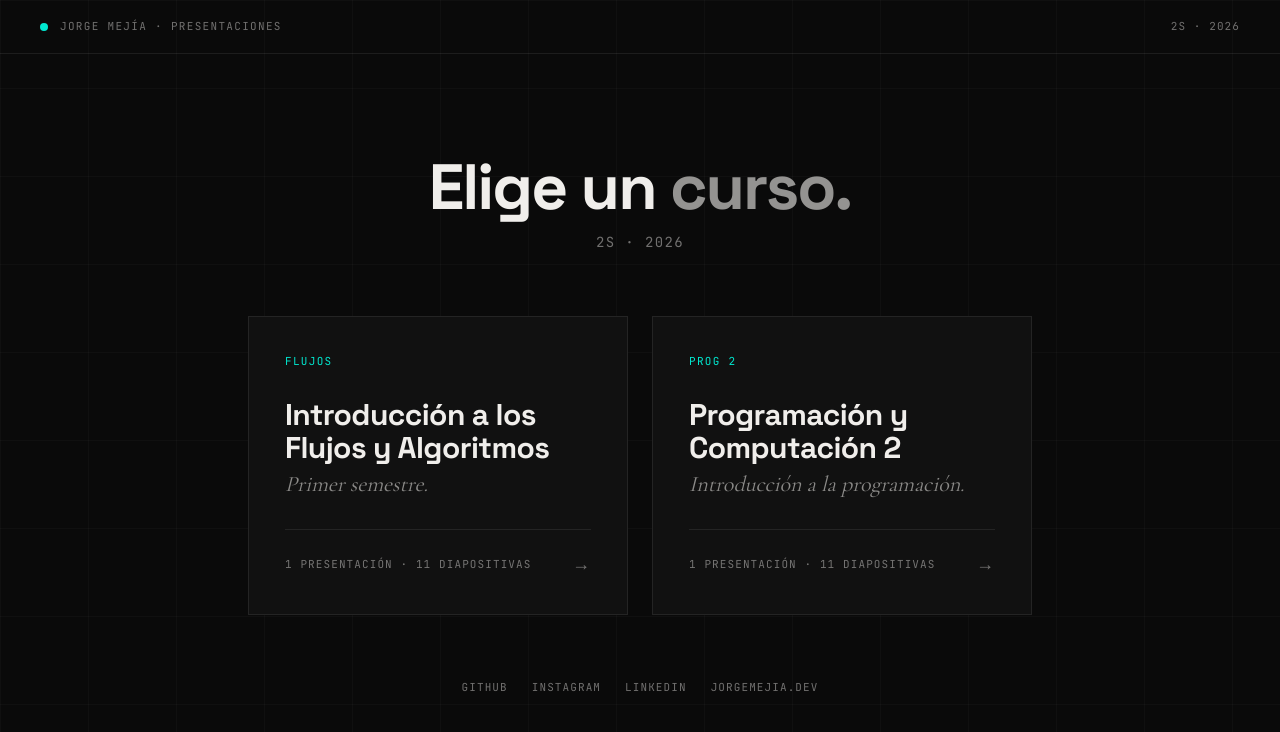
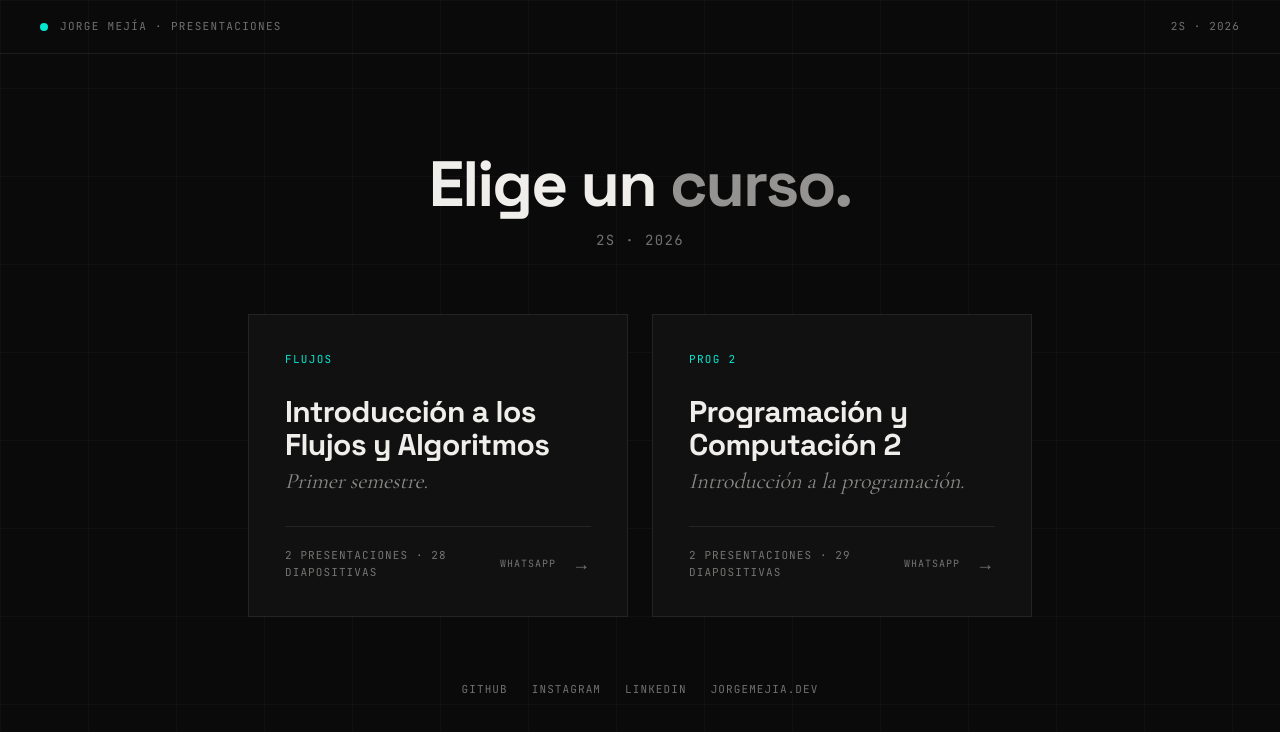
Before and after one commit to jorgemejia25/cococys, a Next.js app: page / in a window 1280 px wide. Shown: the top 732 px of the page. Built offline with nearby package versions, Linux system fonts and the light colour scheme.

Commit message:
feat: agregar enlaces de grupo de WhatsApp en el selector de cursos

```diff
--- a/app/page.tsx
+++ b/app/page.tsx
@@ -92,13 +92,19 @@ function CourseCard({ course }: { course: Course }) {
   const deckCount = course.decks.length;
 
   return (
-    <Link
-      href={`/curso/${course.id}`}
+    <div
       className="group w-full max-w-sm md:w-[380px] md:max-w-none border border-border bg-card p-7 md:p-9 cursor-pointer relative overflow-hidden
                  flex flex-col gap-6 md:gap-7 transition-colors duration-200
-                 hover:border-white/20 hover:bg-secondary
-                 focus-visible:outline-none focus-visible:ring-2 focus-visible:ring-ring"
+                 hover:border-white/20 hover:bg-secondary"
     >
+      {/* Navigational overlay — covers the whole card so the outer Link
+          doesn't wrap any nested anchors. */}
+      <Link
+        href={`/curso/${course.id}`}
+        aria-label={course.title}
+        className="absolute inset-0 z-10 focus-visible:outline-none focus-visible:ring-2 focus-visible:ring-ring"
+      />
+
       {/* Accent top bar — slides in on hover */}
       <span
         className="absolute top-0 left-0 right-0 h-[2px] bg-brand
@@ -130,10 +136,23 @@ function CourseCard({ course }: { course: Course }) {
         <span>
           {deckCount} presentaci{deckCount > 1 ? "ones" : "ón"} · {totalSlides} diapositivas
         </span>
-        <span className="text-lg transition-transform duration-200 group-hover:translate-x-1 group-hover:text-brand">
-          →
-        </span>
+        <div className="flex items-center gap-4">
+          {course.whatsapp && (
+            <a
+              href={course.whatsapp}
+              target="_blank"
+              rel="noopener noreferrer"
+              aria-label={`Grupo de WhatsApp de ${course.title}`}
+              className="relative z-20 text-[10px] tracking-widest uppercase text-muted-foreground transition-colors hover:text-brand"
+            >
+              WhatsApp
+            </a>
+          )}
+          <span className="text-lg transition-transform duration-200 group-hover:translate-x-1 group-hover:text-brand">
+            →
+          </span>
+        </div>
       </div>
-    </Link>
+    </div>
   );
 }
--- a/lib/presentations.ts
+++ b/lib/presentations.ts
@@ -25,6 +25,8 @@ export interface Course {
   subtitle: string;
   /** Presentation decks for this course */
   decks: Deck[];
+  /** Optional WhatsApp group invite link */
+  whatsapp?: string;
 }
 
 export const COURSES: Course[] = [
@@ -33,11 +35,17 @@ export const COURSES: Course[] = [
     tag: "FLUJOS",
     title: "Introducción a los Flujos y Algoritmos",
     subtitle: "Primer semestre.",
+    whatsapp: "https://chat.whatsapp.com/Hx3YcfYICNV6O0IZEbjJxd?mode=gi_t",
     decks: [
       {
         label: "Semana 1 — Diagnóstico",
         file: "Semana 1 - Flujos y Algoritmos.html",
         slides: 11,
+      },
+      {
+        label: "Semana 2 — Arquitectura de la computadora",
+        file: "Semana 2 - Flujos y Algoritmos.html",
+        slides: 17,
       },
     ],
   },
@@ -46,11 +54,17 @@ export const COURSES: Course[] = [
     tag: "PROG 2",
     title: "Programación y Computación 2",
     subtitle: "Introducción a la programación.",
+    whatsapp: "https://chat.whatsapp.com/Fq6Dfsd6xsJIZznmGet6AI?mode=gi_t",
     decks: [
       {
         label: "Semana 1 — Diagnóstico",
         file: "Semana 1 - Programacion 2.html",
         slides: 11,
+      },
+      {
+        label: "Semana 2 — Fundamentos de C#",
+        file: "Semana 2 - Programacion 2.html",
+        slides: 18,
       },
     ],
   },
```
